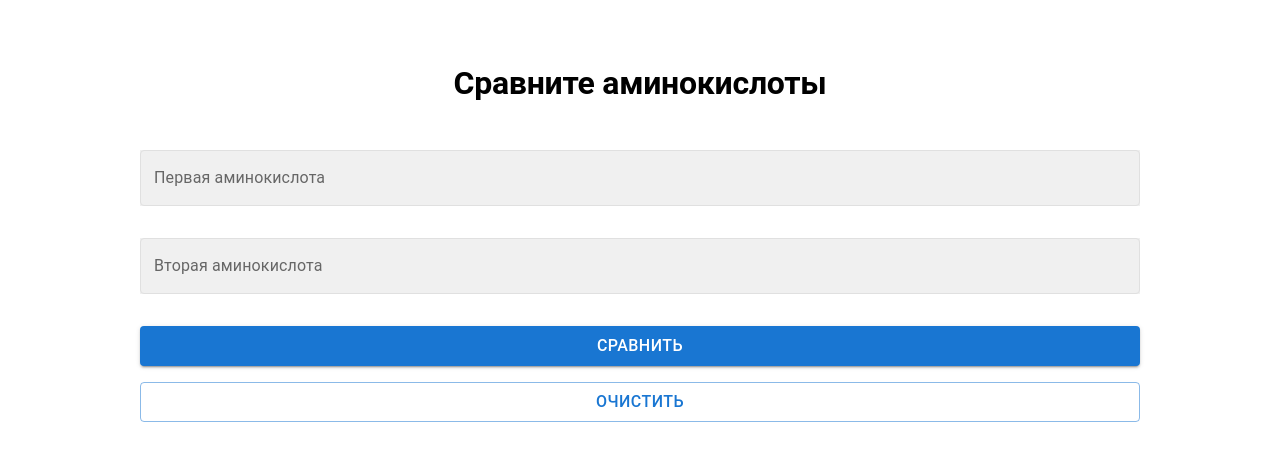
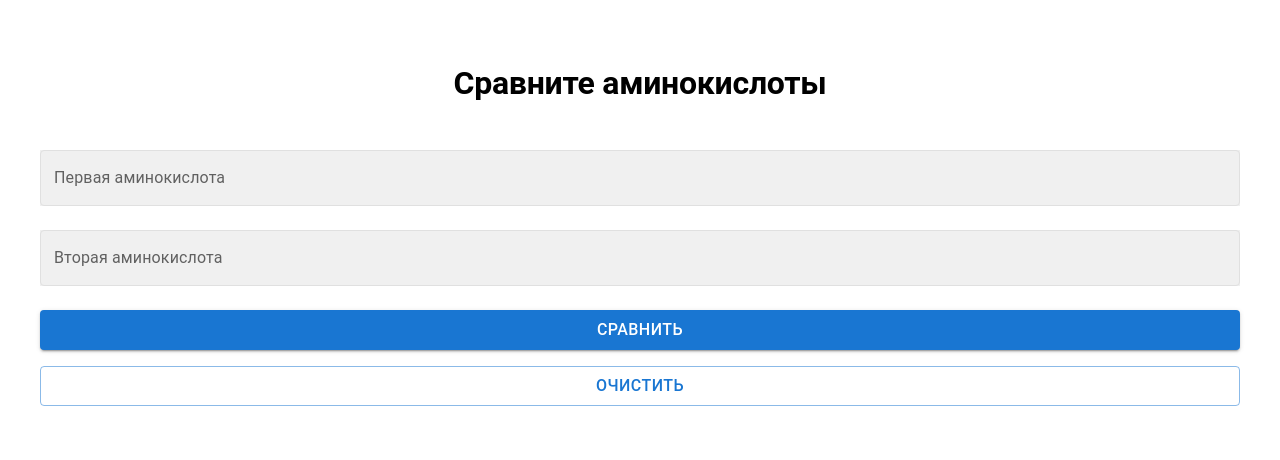
Before and after one commit to Larrrisa/biocad, a React app: page / in a window 1280 px wide. Shown: the top 460 px of the page. Built offline with nearby package versions, Linux system fonts and the light colour scheme.

Commit message:
chore: minor changes

```diff
--- a/package.json
+++ b/package.json
@@ -24,7 +24,6 @@
     "react": "^19.1.0",
     "react-dom": "^19.1.0",
     "react-hook-form": "^7.57.0",
-    "react-router": "^7.6.2",
     "webpack": "^5.99.9",
     "webpack-cli": "^6.0.1",
     "zod": "^3.25.63"
--- a/public/index.html
+++ b/public/index.html
@@ -2,6 +2,7 @@
 <html lang="ru">
   <head>
     <meta charset="UTF-8" />
+    <link href="/favicon.png" rel="icon shortcut" />
     <meta
       name="viewport"
       content="width=device-width, initial-scale=1, maximum-scale=1, viewport-fit=cover"
--- a/src/components/AlignmentResult.tsx
+++ b/src/components/AlignmentResult.tsx
@@ -1,4 +1,4 @@
-import { useEffect, useLayoutEffect, useRef, useState } from "react";
+import { useEffect, useState } from "react";
 
 import compareAminoAcids from "../utils/compareAminoAcids";
 
@@ -64,7 +64,7 @@ function AlignmentResult({ first, second, getColor }: Props) {
                     <span
                       key={absoluteIndex}
                       style={{
-                        backgroundColor: getColor(aminoAcid),
+                        backgroundColor: getColor(aminoAcid)
                       }}
                     >
                       {aminoAcid}
@@ -84,7 +84,7 @@ function AlignmentResult({ first, second, getColor }: Props) {
                     <span
                       key={absoluteIndex}
                       style={{
-                        backgroundColor: isMismatch ? getColor(letter) : "",
+                        backgroundColor: isMismatch ? getColor(letter) : ""
                       }}
                     >
                       {letter}
--- a/src/components/CustomInput.tsx
+++ b/src/components/CustomInput.tsx
@@ -1,5 +1,6 @@
 import { UseFormRegister } from "react-hook-form";
 import TextField from "@mui/material/TextField";
+
 import "../styles/global.css";
 
 interface InputProps {
@@ -20,7 +21,6 @@ function CustomInput({
   error = "",
 }: InputProps) {
   return (
-    <>
     <TextField
       type={type}
       placeholder={placeholder}
@@ -30,29 +30,7 @@ function CustomInput({
       {...register(name)}
       error={!!error}
       helperText={error}
-        sx={{
-          "& .MuiOutlinedInput-root": {
-            "& fieldset": {
-              borderColor: "#e0e0e0",
-            },
-            "&:hover fieldset": {
-              borderColor: "#1976d2",
-            },
-            "&.Mui-focused fieldset": {
-              borderColor: "#1976d2",
-            },
-          },
-          "& .MuiInputLabel-root": {
-            color: "#666",
-            "&.Mui-focused": {
-              color: "#1976d2",
-            },
-          },
-          marginBottom: 2,
-          width: "100%",
-        }}
     />
-    </>
   );
 }
 export default CustomInput;
--- a/src/pages/MainPage.tsx
+++ b/src/pages/MainPage.tsx
@@ -25,7 +25,7 @@ function Main() {
     formState: { errors },
   } = useForm({
     resolver: zodResolver(alignmentSchema),
-    mode: "onChange",
+    mode: "onSubmit",
     defaultValues: {
       firstInput: "",
       secondInput: "",
--- a/src/styles/global.css
+++ b/src/styles/global.css
@@ -12,13 +12,13 @@ body {
   flex-direction: column;
   align-items: center;
   gap: 2rem;
-  max-width: 1000px;
 }
 .container .form {
   width: 100%;
 }
 
-.form button {
+.form button,
+.form div {
   width: 100%;
 }
 .buttons {
--- a/src/theme/index.ts
+++ b/src/theme/index.ts
@@ -6,7 +6,7 @@ const theme = createTheme({
     h2: {
       fontSize: 32,
       fontWeight: 600,
-      [`@media (max-width:600px)`]: {
+      "@media (max-width:600px)": {
         fontSize: 20,
       },
     },
@@ -15,7 +15,7 @@ const theme = createTheme({
     MuiInputBase: {
       styleOverrides: {
         input: {
-          fontSize: "16px",
+          fontSize: 16,
           backgroundColor: "#f0f0f0",
           textTransform: "uppercase",
         },
@@ -24,11 +24,28 @@ const theme = createTheme({
     MuiInputLabel: {
       styleOverrides: {
         root: {
-          fontSize: "16px",
+          fontSize: 16,
+          "&.Mui-focused": {
+            color: "#1976d2",
+          },
+        },
+      },
+    },
+    MuiOutlinedInput: {
+      styleOverrides: {
+        root: {
+          "& fieldset": {
+            borderColor: "#e0e0e0",
+          },
+          "&:hover fieldset": {
+            borderColor: "#1976d2",
+          },
+          "&.Mui-focused fieldset": {
+            borderColor: "#1976d2",
+          },
         },
       },
     },
   },
 });
-
 export default theme;
--- a/webpack.config.mjs
+++ b/webpack.config.mjs
@@ -5,13 +5,15 @@ import HtmlWebpackPlugin from "html-webpack-plugin";
 const __filename = fileURLToPath(import.meta.url);
 const __dirname = path.dirname(__filename);
 
-export default {
+export default (env, argv) => {
+  const isProd = argv.mode === "production";
+  return {
     entry: "./src/index.tsx",
     output: {
       path: path.resolve(__dirname, "build"),
       filename: "bundle.[contenthash].js",
       clean: true,
-    publicPath: "/biocad/",
+      publicPath: isProd ? "/biocad/" : "/",
     },
     resolve: {
       extensions: [".tsx", ".ts", ".js"],
@@ -53,5 +55,6 @@ export default {
         template: "./public/index.html",
       }),
     ],
-  mode: "production",
+    mode: isProd ? "production" : "development",
   };
+};
```
Also changed, not shown: eslint.config.js (+2 -7 lines), public/favicon.png (added), 1 other file (tests, documents, lock files or other folders). Lines whose indentation alone changed are shown as unchanged.
